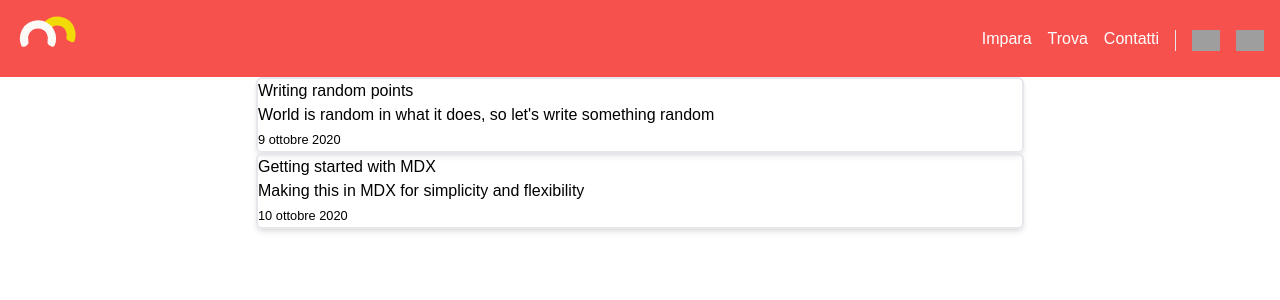
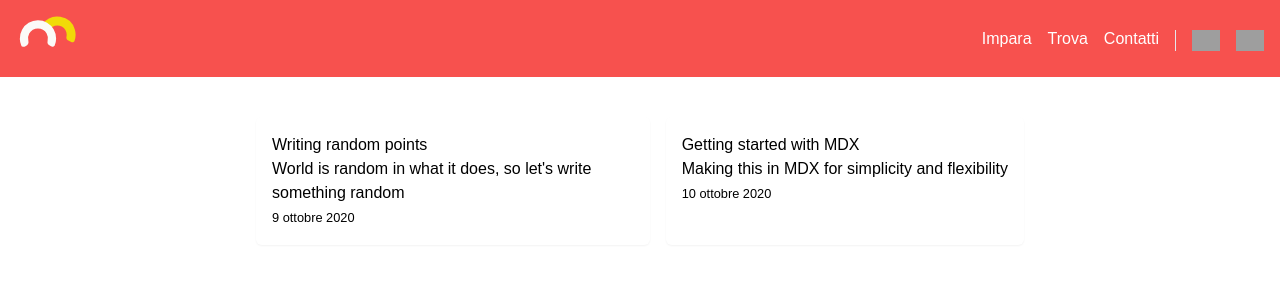
Before and after one commit to mirai-Mirandola-Intersezionale/mirai, a Next.js app: page /Impara in a window 1280 px wide. Shown: the top 300 px of the page. Built offline with nearby package versions, Linux system fonts and the light colour scheme; grey boxes are pictures that could not be loaded.

Commit message:
Updating style

```diff
--- a/pages/Impara/index.js
+++ b/pages/Impara/index.js
@@ -3,15 +3,13 @@ import { getSortedPosts } from '../../lib/posts';
 
 const BlogIndex = ({ allPostsData }) => {
   return (
-    <div className="max-w-screen-md mx-auto">
+    <div className="max-w-screen-md mx-auto grid grid-flow-col gap-4 mt-10">
           {allPostsData.map(({ slug, date, title, excerpt }) => (
-            <div key={slug} className="border-2 rounded-md shadow-md">
-                  <Link key={slug} href="/Impara/[slug]" as={`/Impara/${slug}`}>
-                    <a>
+            <div key={slug} className="rounded-md shadow-sm p-4">
+                  <Link key={slug} href="/Impara/[slug]" as={`/Impara/${slug}`} className="cursor-pointer">
                       <h1>
                         {title}
                       </h1>
-                    </a>
                   </Link>
                   <p>{excerpt}</p>
                   <small>{date}</small>
```
